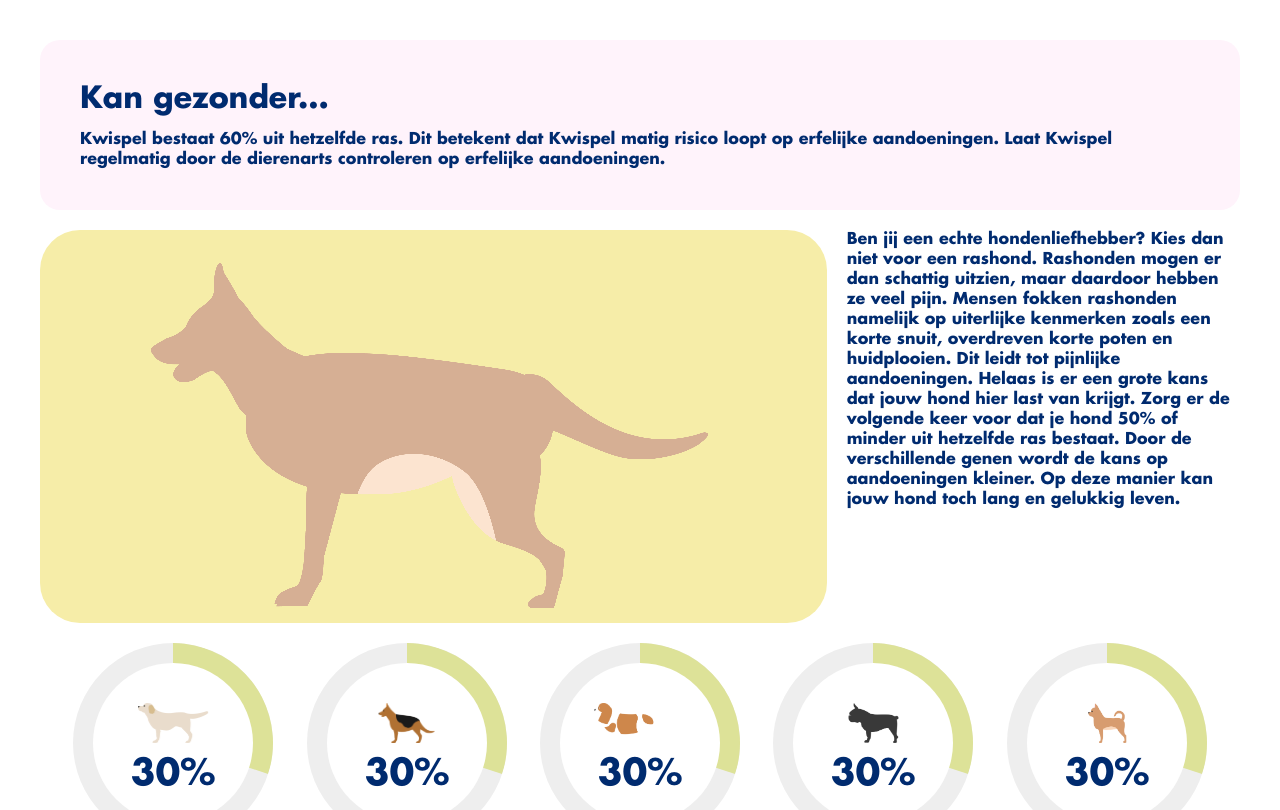
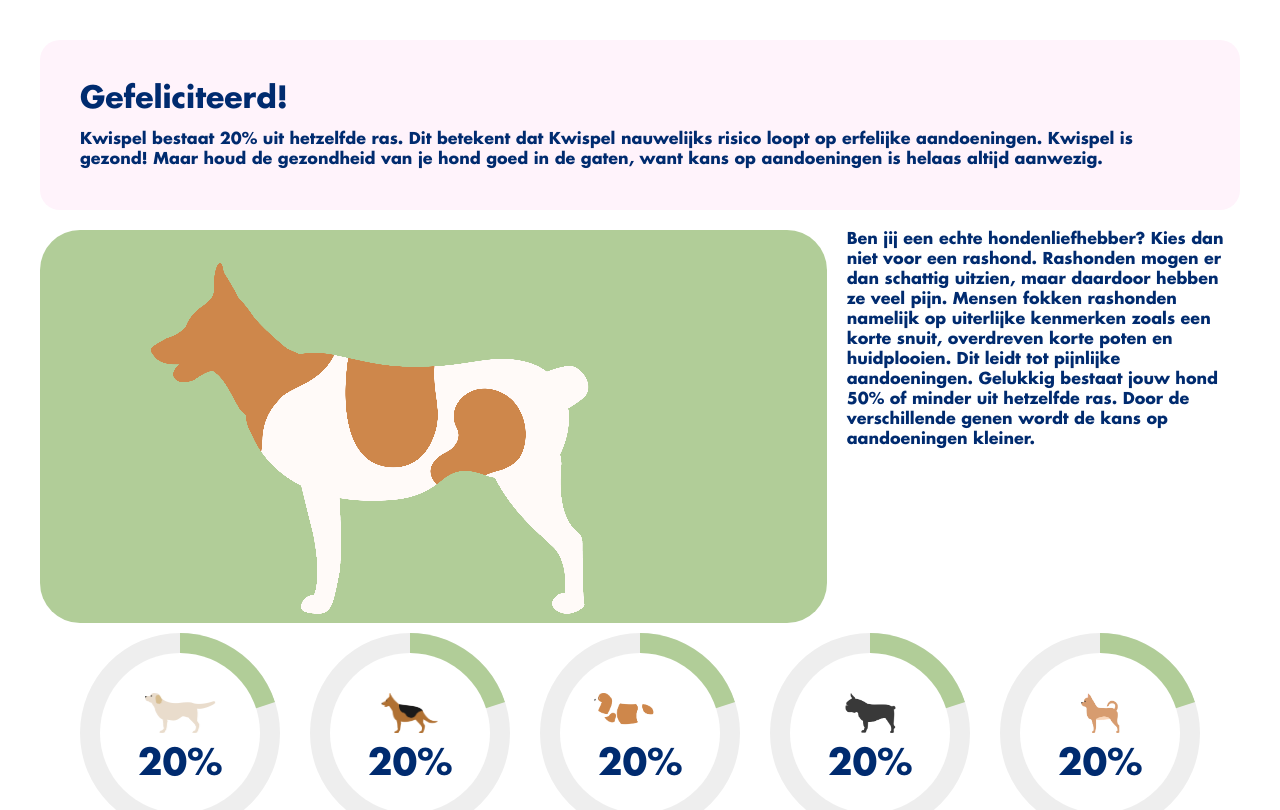
Before and after one commit to TSpierings/doorgefokte-hond, a React (Create React App) app: page /printout in a window 1280 px wide. Shown: the top 810 px of the page. Built offline with nearby package versions, Linux system fonts and the light colour scheme.

Commit message:
Use real values for health calculation

```diff
--- a/src/components/app/App.tsx
+++ b/src/components/app/App.tsx
@@ -24,7 +24,7 @@ function App() {
         </Route>
 
         <Route exact path="/printout">
-          <Printout name='Kwispel' selectedParts={[1, 2, 1, 1, 4]}/>
+          <Printout name='Kwispel' selectedParts={[1, 0, 4, 3, 2]}/>
         </Route>
 
         <Route path="*">
--- a/src/components/printout/knob.scss
+++ b/src/components/printout/knob.scss
@@ -3,7 +3,7 @@
     width: 100px;
     position: relative;
     transform: scale(2);
-    margin: 50px;
+    margin: 40px;
 
     .inner {
         position: absolute;
--- a/src/components/printout/knob.tsx
+++ b/src/components/printout/knob.tsx
@@ -11,8 +11,6 @@ const healthColors = [
 ];
 
 export function Knob({ percentage, type }: any) {
-  // const percentage = 100;
-
   const left = Math.min(50, percentage);
   const right = Math.max(0, percentage - 50);
 
--- a/src/components/printout/printout.tsx
+++ b/src/components/printout/printout.tsx
@@ -1,4 +1,5 @@
 import * as React from 'react';
+import { partsByPhase } from '../../interfaces/phases';
 import { DogVisualization } from '../dog-visualization/dog-visualization';
 import { Knob } from './knob';
 import './printout.scss';
@@ -11,36 +12,36 @@ interface PrintoutProps {
 export class Printout extends React.Component<PrintoutProps, {}> {
 
   private healthColors = [
-    '#D68A7B',
+    '#B1CD98',
+    '#DDE298',
+    '#F6EDA8',
     '#EACDA3',
-    '#F6EDA8',
-    '#DDE298',
-    '#B1CD98'
+    '#D68A7B'
   ];
 
   private getHealthText(health: number) {
     switch (health) {
-      case 0:
+      case 5:
         return (<>
           <span>Kijk uit!</span>
           <span>{this.props.name} bestaat 100% uit hetzelfde ras. Dit betekent dat {this.props.name} extreem veel risico loopt op erfelijke aandoeningen. Arme {this.props.name}... Je hond sterft van de pijn.</span>
         </>)
-      case 1:
+      case 4:
         return (<>
           <span>Jammer...</span>
           <span>{this.props.name} bestaat 80% uit hetzelfde ras. Dit betekent dat {this.props.name} veel risico loopt op erfelijke aandoeningen. Arme {this.props.name}... Bereid je hond maar voor op zware behandelingen bij de dierenarts.</span>
         </>)
-      case 2:
+      case 3:
         return (<>
           <span>Kan gezonder...</span>
           <span>{this.props.name} bestaat 60% uit hetzelfde ras. Dit betekent dat {this.props.name} matig risico loopt op erfelijke aandoeningen. Laat {this.props.name} regelmatig door de dierenarts controleren op erfelijke aandoeningen.</span>
         </>)
-      case 3:
+      case 2:
         return (<>
           <span>Goed op weg.</span>
           <span>{this.props.name} bestaat 40% uit hetzelfde ras. Dit betekent dat {this.props.name} weinig risico loopt op erfelijke aandoeningen. Het is aan te raden om je hond te laten testen bij de dierenarts, want kans op aandoeningen is helaas altijd aanwezig.</span>
         </>)
-      case 4:
+      case 1:
         return (<>
           <span>Gefeliciteerd!</span>
           <span>{this.props.name} bestaat 20% uit hetzelfde ras. Dit betekent dat {this.props.name} nauwelijks risico loopt op erfelijke aandoeningen. {this.props.name} is gezond! Maar houd de gezondheid van je hond goed in de gaten, want kans op aandoeningen is helaas altijd aanwezig.</span>
@@ -49,7 +50,7 @@ export class Printout extends React.Component<PrintoutProps, {}> {
   }
 
   private getSecondaryText(health: number) {
-    if (health > 2) {
+    if (health <= 2) {
       return <span>
         Ben jij een echte hondenliefhebber? Kies dan niet voor een rashond. Rashonden mogen er
         dan schattig uitzien, maar daardoor hebben ze veel pijn. Mensen fokken rashonden namelijk
@@ -69,16 +70,28 @@ export class Printout extends React.Component<PrintoutProps, {}> {
     </span>
   }
 
+  private getPercentage(race: number): number {
+    return this.props.selectedParts.filter(part => part === race).length * 20;
+  }
+
+  private findOccurences() {
+    let counts = [];
+    for(let i = 0; i < partsByPhase.length; i++) {
+      counts.push(this.props.selectedParts.filter(part => part === i).length);
+    }
+
+    return counts.sort().reverse();
+  }
+
   render() {
-    const health: number = 2;
-    console.log(this.props.selectedParts)
+    const health = this.findOccurences()[0];
 
     return <div className='printout'>
       <div className='health'>
         {this.getHealthText(health)}
       </div>
       <div className='dog'>
-        <div className='creator' style={{ backgroundColor: this.healthColors[health] }}>
+        <div className='creator' style={{ backgroundColor: this.healthColors[health - 1] }}>
           <DogVisualization
             phase={4}
             selectedParts={this.props.selectedParts}
@@ -87,11 +100,9 @@ export class Printout extends React.Component<PrintoutProps, {}> {
         {this.getSecondaryText(health)}
       </div>
       <div className='races'>
-        <Knob percentage={30} type={0}/>
-        <Knob percentage={30} type={1}/>
-        <Knob percentage={30} type={2}/>
-        <Knob percentage={30} type={3}/>
-        <Knob percentage={30} type={4}/>
+        {this.props.selectedParts.map((part, index) => (
+          <Knob key={index} percentage={this.getPercentage(index)} type={index} />
+        ))}
       </div>
 
       <div className='page2'>
@@ -108,7 +119,7 @@ export class Printout extends React.Component<PrintoutProps, {}> {
           </div>
           <br /><br />
           <span>Wil je toch een rashond...</span>
-          <br/><br/>
+          <br /><br />
           <div className='bullet'>
             <span>•</span>
             <span>Kijk van tevoren op www.dierenrecht.nl/ rashondenwijzer welke erfelijke aandoeningen er voorkomen bij het ras.</span>
```
